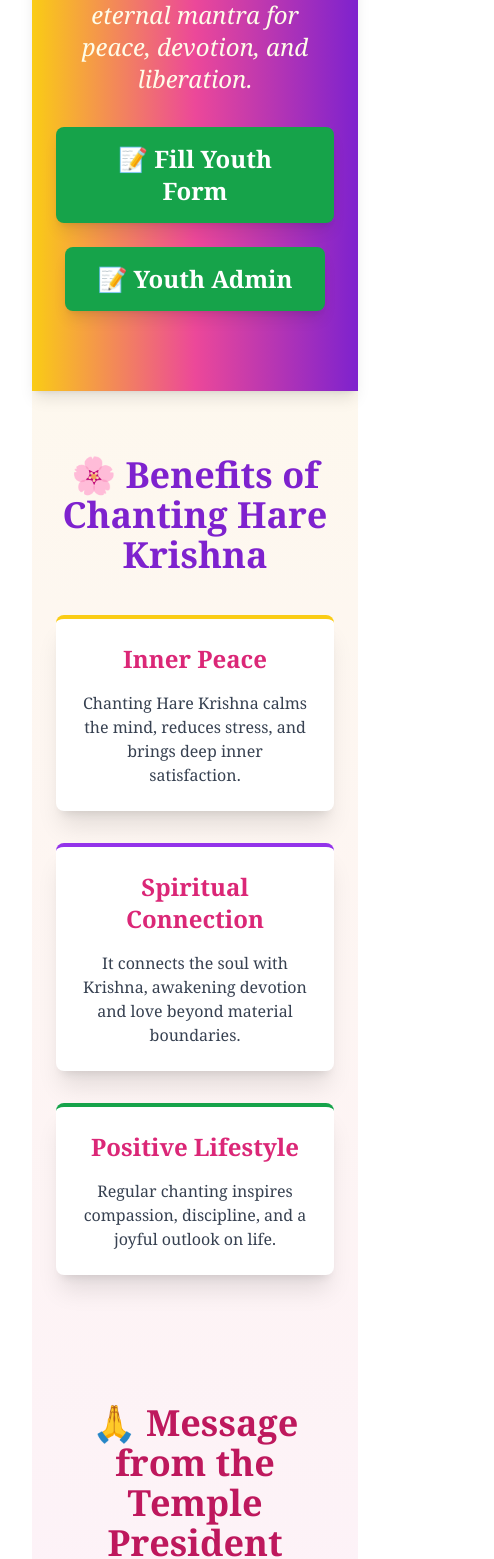
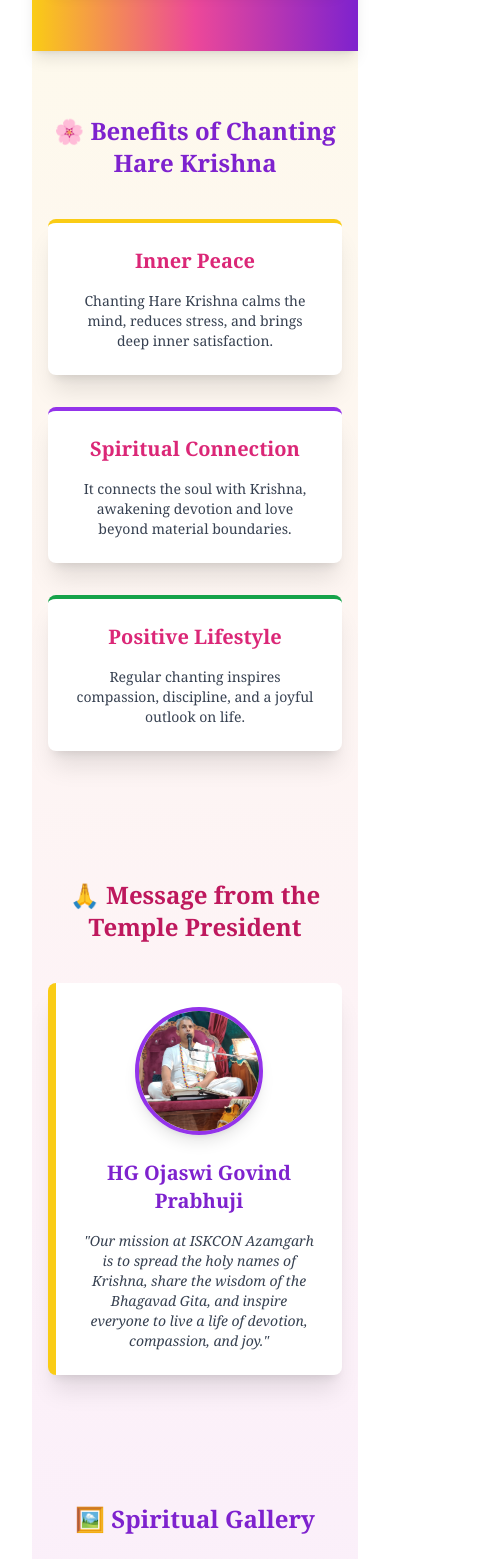
Before and after one commit to Adarsh1442005/IskconFrontend, a React (Vite) app: page / in a window 390 px wide. Shown: the part 433-1992 px from the top of the page, 494 px wide, since content can reach past the window. Built offline with nearby package versions, Linux system fonts and the light colour scheme.

Commit message:
Update iskonfront.jsx

```diff
--- a/src/iskonfront.jsx
+++ b/src/iskonfront.jsx
@@ -9,88 +9,71 @@ export function IskconAzamgarh() {
   return (
     <div className="bg-gradient-to-b from-yellow-50 via-pink-50 to-purple-100 min-h-screen font-serif">
       {/* Hero Section */}
-      <section className="bg-gradient-to-r from-yellow-400 via-pink-500 to-purple-700 text-white py-20 px-6 text-center shadow-lg">
-        <h1 className="text-6xl font-extrabold mb-4 tracking-wide font-sans text-yellow-100">
+      <section className="bg-gradient-to-r from-yellow-400 via-pink-500 to-purple-700 text-white py-16 sm:py-20 px-4 sm:px-6 lg:px-12 text-center shadow-lg">
+        <h1 className="text-3xl sm:text-5xl lg:text-6xl font-extrabold mb-4 tracking-wide font-sans text-yellow-100">
           ✨ ISKCON Azamgarh ✨
         </h1>
-        <p className="text-2xl max-w-3xl mx-auto italic text-yellow-50">
+        <p className="text-lg sm:text-xl lg:text-2xl max-w-3xl mx-auto italic text-yellow-50">
           "Chant Hare Krishna and be happy" — the eternal mantra for peace, devotion, and liberation.
         </p>
-        <div className="mt-8 flex flex-wrap justify-center gap-6">
+        <div className="mt-8 flex flex-col sm:flex-row flex-wrap justify-center gap-4 sm:gap-6">
           <Link
             to="/iskon"
-    className="bg-green-600 px-8 py-4 rounded-lg text-white text-2xl font-bold shadow-lg hover:bg-green-700 transition transform hover:scale-105"
+            className="w-full sm:w-auto bg-green-600 px-6 py-3 rounded-lg text-white text-lg sm:text-2xl font-bold shadow-lg hover:bg-green-700 transition transform hover:scale-105 text-center"
           >
             📝 Fill Youth Form
           </Link>
 
           <Link
             to="/youthadmin"
-    className="bg-green-600 px-8 py-4 rounded-lg text-white text-2xl font-bold shadow-lg hover:bg-green-700 transition transform hover:scale-105"
+            className="w-full sm:w-auto bg-green-600 px-6 py-3 rounded-lg text-white text-lg sm:text-2xl font-bold shadow-lg hover:bg-green-700 transition transform hover:scale-105 text-center"
           >
             📝 Youth Admin
           </Link>
-
-  {/* You can add more forms here linewise */}
-  {/* <Link
-    to="/anotherform"
-    className="bg-green-600 px-8 py-4 rounded-lg text-white text-2xl font-bold shadow-lg hover:bg-green-700 transition transform hover:scale-105"
-  >
-    📝 Another Form
-  </Link>
-   <Link
-    to="/anotherform"
-    className="bg-green-600 px-8 py-4 rounded-lg text-white text-2xl font-bold shadow-lg hover:bg-green-700 transition transform hover:scale-105"
-  >
-    📝 Another Form
-  </Link>
-   <Link
-    to="/anotherform"
-    className="bg-green-600 px-8 py-4 rounded-lg text-white text-2xl font-bold shadow-lg hover:bg-green-700 transition transform hover:scale-105"
-  >
-    📝 Another Form
-  </Link> */}
         </div>
-
-
-
       </section>
 
       {/* Benefits Section */}
-      <section className="py-16 px-6 max-w-6xl mx-auto">
-        <h2 className="text-4xl font-bold text-center mb-10 text-purple-700">
+      <section className="py-16 px-4 sm:px-6 max-w-6xl mx-auto">
+        <h2 className="text-2xl sm:text-3xl lg:text-4xl font-bold text-center mb-10 text-purple-700">
           🌸 Benefits of Chanting Hare Krishna
         </h2>
-        <div className="grid md:grid-cols-3 gap-8">
+        <div className="grid sm:grid-cols-2 md:grid-cols-3 gap-8">
           <div className="bg-white shadow-xl rounded-lg p-6 hover:scale-105 transition border-t-4 border-yellow-400">
-            <h3 className="text-2xl font-semibold mb-4 text-pink-600">Inner Peace</h3>
-            <p className="text-gray-700">Chanting Hare Krishna calms the mind, reduces stress, and brings deep inner satisfaction.</p>
+            <h3 className="text-xl sm:text-2xl font-semibold mb-4 text-pink-600">Inner Peace</h3>
+            <p className="text-gray-700 text-sm sm:text-base">
+              Chanting Hare Krishna calms the mind, reduces stress, and brings deep inner satisfaction.
+            </p>
           </div>
           <div className="bg-white shadow-xl rounded-lg p-6 hover:scale-105 transition border-t-4 border-purple-600">
-            <h3 className="text-2xl font-semibold mb-4 text-pink-600">Spiritual Connection</h3>
-            <p className="text-gray-700">It connects the soul with Krishna, awakening devotion and love beyond material boundaries.</p>
+            <h3 className="text-xl sm:text-2xl font-semibold mb-4 text-pink-600">Spiritual Connection</h3>
+            <p className="text-gray-700 text-sm sm:text-base">
+              It connects the soul with Krishna, awakening devotion and love beyond material boundaries.
+            </p>
           </div>
           <div className="bg-white shadow-xl rounded-lg p-6 hover:scale-105 transition border-t-4 border-green-600">
-            <h3 className="text-2xl font-semibold mb-4 text-pink-600">Positive Lifestyle</h3>
-            <p className="text-gray-700">Regular chanting inspires compassion, discipline, and a joyful outlook on life.</p>
+            <h3 className="text-xl sm:text-2xl font-semibold mb-4 text-pink-600">Positive Lifestyle</h3>
+            <p className="text-gray-700 text-sm sm:text-base">
+              Regular chanting inspires compassion, discipline, and a joyful outlook on life.
+            </p>
           </div>
         </div>
       </section>
 
       {/* President Section */}
-      <section className="py-16 px-6 max-w-5xl mx-auto">
-        <h2 className="text-4xl font-bold text-center mb-10 text-pink-700">
+      <section className="py-16 px-4 sm:px-6 max-w-5xl mx-auto">
+        <h2 className="text-2xl sm:text-3xl lg:text-4xl font-bold text-center mb-10 text-pink-700">
           🙏 Message from the Temple President
         </h2>
-        <div className="flex flex-col md:flex-row items-center bg-white shadow-xl rounded-lg p-8 border-l-8 border-yellow-400">
-          { <img
+        <div className="flex flex-col md:flex-row items-center bg-white shadow-xl rounded-lg p-6 sm:p-8 border-l-8 border-yellow-400">
+          <img
             src={president}
             alt="Temple President"
-            className="w-60 h-40 rounded-full shadow-lg mb-6 md:mb-0 md:mr-8 object-cover border-4 border-purple-600"
-          /> }
+            className="w-32 h-32 sm:w-52 sm:h-52 rounded-full shadow-lg mb-6 md:mb-0 md:mr-8 object-cover border-4 border-purple-600"
+          />
           <div>
-            <h3 className="text-2xl font-semibold text-purple-700 mb-4">HG Ojaswi Govind Prabhuji</h3>
-            <p className="text-gray-700 italic">
+            <h3 className="text-xl sm:text-2xl font-semibold text-purple-700 mb-4">HG Ojaswi Govind Prabhuji</h3>
+            <p className="text-gray-700 italic text-sm sm:text-base">
               "Our mission at ISKCON Azamgarh is to spread the holy names of Krishna, share the wisdom of the Bhagavad Gita, and inspire everyone to live a life of devotion, compassion, and joy."
             </p>
           </div>
@@ -98,35 +81,37 @@ export function IskconAzamgarh() {
       </section>
 
       {/* Gallery Section */}
-      <section className="py-16 px-6 max-w-6xl mx-auto">
-        <h2 className="text-4xl font-bold text-center mb-10 text-purple-700">🖼️ Spiritual Gallery</h2>
-        <div className="grid md:grid-cols-3 gap-6">
+      <section className="py-16 px-4 sm:px-6 max-w-6xl mx-auto">
+        <h2 className="text-2xl sm:text-3xl lg:text-4xl font-bold text-center mb-10 text-purple-700">
+          🖼️ Spiritual Gallery
+        </h2>
+        <div className="grid sm:grid-cols-2 md:grid-cols-3 gap-6">
           <div className="bg-white shadow-lg rounded-lg overflow-hidden border-b-4 border-yellow-400">
-            <img src={temple} alt="ISKCON Temple" className="w-full h-60 object-cover" />
-            <p className="p-4 text-center text-purple-600">ISKCON Azamgarh Temple</p>
+            <img src={temple} alt="ISKCON Temple" className="w-full h-48 sm:h-60 object-cover" />
+            <p className="p-4 text-center text-purple-600 text-sm sm:text-base">ISKCON Azamgarh Temple</p>
           </div>
           <div className="bg-white shadow-lg rounded-lg overflow-hidden border-b-4 border-green-600">
-            <img src={chanting} alt="Devotees Chanting" className="w-full h-60 object-cover" />
-            <p className="p-4 text-center text-purple-600">Devotees Chanting Hare Krishna</p>
+            <img src={chanting} alt="Devotees Chanting" className="w-full h-48 sm:h-60 object-cover" />
+            <p className="p-4 text-center text-purple-600 text-sm sm:text-base">Devotees Chanting Hare Krishna</p>
           </div>
           <div className="bg-white shadow-lg rounded-lg overflow-hidden border-b-4 border-pink-500">
-            <img src={bhagvat} alt="Bhagavad Gita" className="w-full h-60 object-cover" />
-            <p className="p-4 text-center text-purple-600">Wisdom of Bhagavad Gita</p>
+            <img src={bhagvat} alt="Bhagavad Gita" className="w-full h-48 sm:h-60 object-cover" />
+            <p className="p-4 text-center text-purple-600 text-sm sm:text-base">Wisdom of Bhagavad Gita</p>
           </div>
         </div>
       </section>
 
       {/* Footer */}
-      <footer className="bg-gradient-to-r from-yellow-400 via-pink-500 to-purple-700 text-white text-center py-10 mt-10">
-  <p className="italic mb-6 text-lg">© 2025 ISKCON Azamgarh | Hare Krishna 🙏</p>
+      <footer className="bg-gradient-to-r from-yellow-400 via-pink-500 to-purple-700 text-white text-center py-10 mt-10 px-4">
+        <p className="italic mb-6 text-sm sm:text-lg">© 2025 ISKCON Azamgarh | Hare Krishna 🙏</p>
 
         {/* Social Links */}
-  <div className="flex justify-center space-x-10">
+        <div className="flex flex-col sm:flex-row justify-center space-y-4 sm:space-y-0 sm:space-x-10">
           <a
             href="https://www.instagram.com/iskcon_azamgarhofficial/?igsh=MXg5NDk0cWt5eHhuMw%3D%3D#"
             target="_blank"
             rel="noopener noreferrer"
-      className="flex items-center space-x-2 bg-pink-600 px-6 py-3 rounded-lg text-white text-xl font-bold shadow-lg hover:bg-pink-700 transition transform hover:scale-105"
+            className="flex items-center justify-center space-x-2 bg-pink-600 px-6 py-3 rounded-lg text-white text-base sm:text-xl font-bold shadow-lg hover:bg-pink-700 transition transform hover:scale-105"
           >
             🌸 <span>Instagram</span>
           </a>
@@ -135,16 +120,16 @@ export function IskconAzamgarh() {
             href="https://youtube.com/@iskconazamgarh"
             target="_blank"
             rel="noopener noreferrer"
-      className="flex items-center space-x-2 bg-red-600 px-6 py-3 rounded-lg text-white text-xl font-bold shadow-lg hover:bg-red-700 transition transform hover:scale-105"
+            className="flex items-center justify-center space-x-2 bg-red-600 px-6 py-3 rounded-lg text-white text-base sm:text-xl font-bold shadow-lg hover:bg-red-700 transition transform hover:scale-105"
           >
             📺 <span>YouTube</span>
           </a>
 
           <a
-      href="https://chat.whatsapp.com/LM8auBzAuNg9Pkehdv71tj"  // replace with temple WhatsApp number
+            href="https://chat.whatsapp.com/LM8auBzAuNg9Pkehdv71tj"
             target="_blank"
             rel="noopener noreferrer"
-      className="flex items-center space-x-2 bg-green-600 px-6 py-3 rounded-lg text-white text-xl font-bold shadow-lg hover:bg-green-700 transition transform hover:scale-105"
+            className="flex items-center justify-center space-x-2 bg-green-600 px-6 py-3 rounded-lg text-white text-base sm:text-xl font-bold shadow-lg hover:bg-green-700 transition transform hover:scale-105"
           >
             💬 <span>WhatsApp</span>
           </a>
```
Lines whose indentation alone changed are shown as unchanged.
